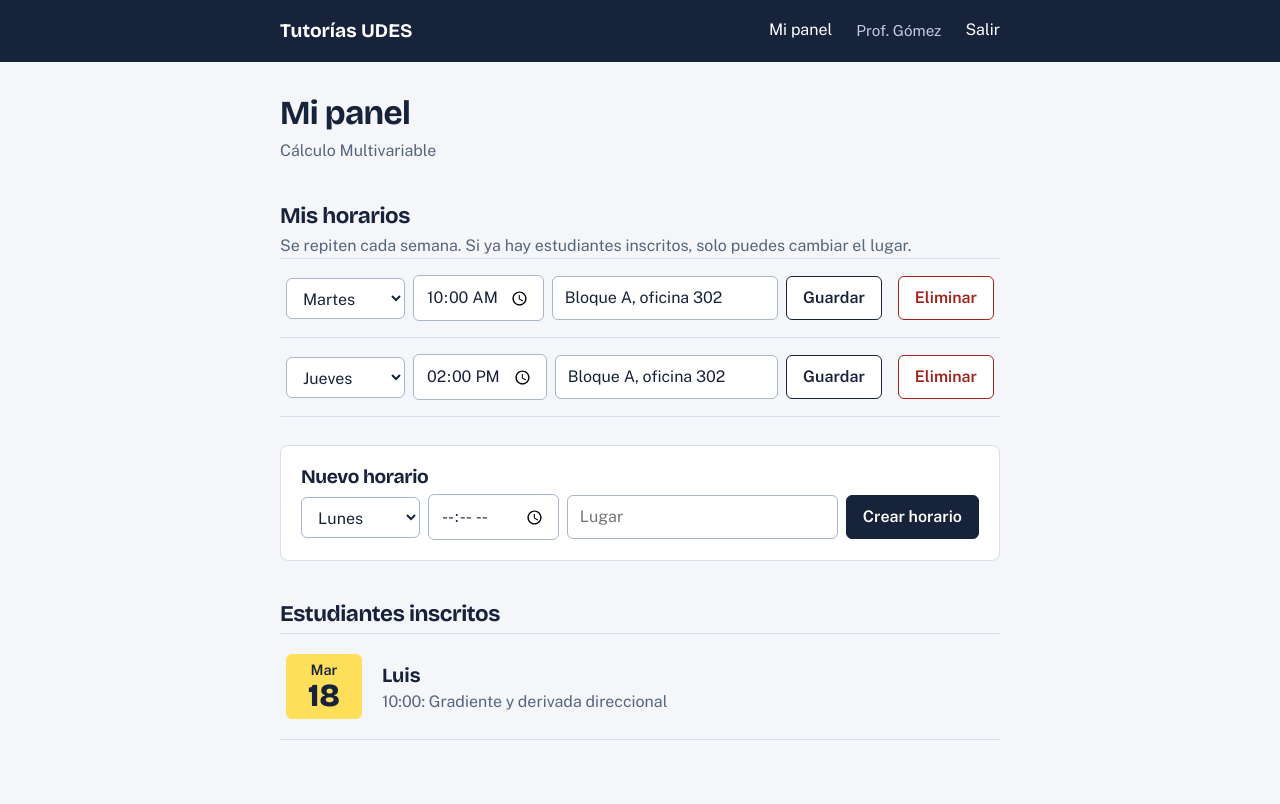
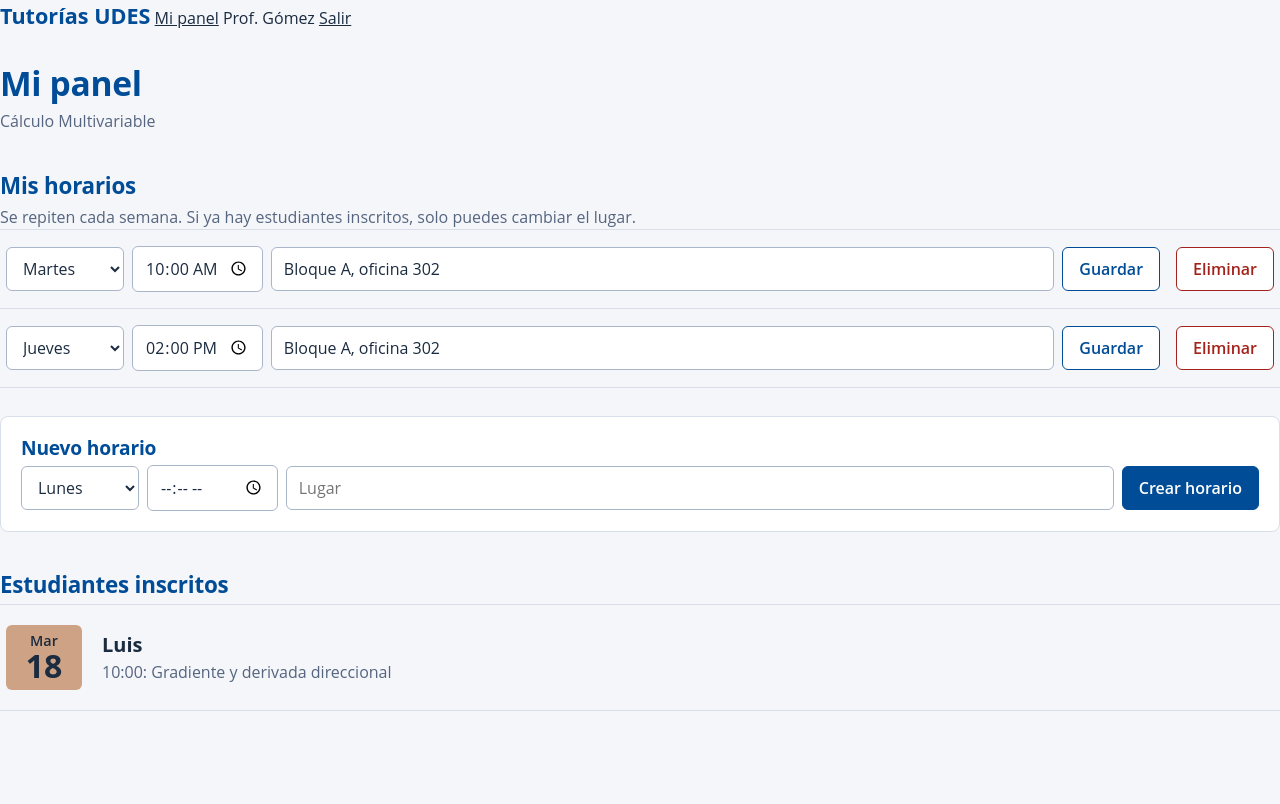
Before and after one commit to Daniromero1410/FUNDAMENTOS_PROG, a Flask app: page /panel in a window 1280 px wide. After the commit the page ends 711 px from the top, so only its background shows below. Run offline with Flask 3, Linux system fonts and the light colour scheme; the visitor is signed in with stand-in values (Sample User, id 1).

Commit message:
style: nueva identidad visual UDES

```diff
--- a/tutoriasPA/static/estilos.css
+++ b/tutoriasPA/static/estilos.css
@@ -1,17 +1,21 @@
-/* ===== Colores y fuentes (cámbialos aquí y cambia todo el sitio) ===== */
+/* ===== Colores y fuentes =====
+   Identidad UDES (Manual de Marca): azul 014C97 y dorado CEA284, fuente Open Sans */
 :root {
+  --azul: #014C97;
+  --azul-oscuro: #013A74;
+  --dorado: #CEA284;
   --papel: #F4F6FA;
   --blanco: #FFFFFF;
-  --tinta: #17233B;
+  --tinta: #1B2B40;
   --tinta-suave: #56657F;
   --linea: #D8DFEA;
-  --marcador: #FFDE59;       /* el amarillo de resaltador: solo para las fechas */
+  --marcador: var(--dorado);
   --ok: #1D6642;
   --ok-fondo: #E3F2E9;
   --error: #A3231C;
   --error-fondo: #FBE9E7;
-  --fuente-titulos: "Bricolage Grotesque", system-ui, sans-serif;
-  --fuente-texto: "Public Sans", system-ui, sans-serif;
+  --fuente-titulos: "Open Sans", system-ui, sans-serif;
+  --fuente-texto: "Open Sans", system-ui, sans-serif;
 }
 
 /* ===== Base ===== */
@@ -28,7 +32,8 @@
 
 h1, h2 {
   font-family: var(--fuente-titulos);
-  letter-spacing: -0.02em;
+  color: var(--azul);
+  letter-spacing: -0.01em;
   line-height: 1.15;
 }
 
@@ -38,50 +43,122 @@
 
 .suave { color: var(--tinta-suave); margin: 0; }
 
-/* ===== Barra de arriba ===== */
-.barra {
-  background: var(--tinta);
-  color: var(--blanco);
+/* ===== Contenedor ===== */
+.contenedor {
+  max-width: 1040px;
+  margin: 0 auto;
+  padding-left: 20px;
+  padding-right: 20px;
 }
 
-.barra-contenido {
-  max-width: 760px;
-  margin: 0 auto;
-  padding: 14px 20px;
+/* ===== 1. Barra superior ===== */
+.barra-superior {
+  background: var(--azul-oscuro);
+  color: #DCE6F2;
+  font-size: 0.85rem;
+}
+.barra-superior-contenido {
   display: flex;
   flex-wrap: wrap;
-  gap: 8px 24px;
+  justify-content: space-between;
+  gap: 2px 16px;
+  padding-top: 6px;
+  padding-bottom: 6px;
+}
+.barra-superior a { color: var(--blanco); }
+.barra-superior a:focus-visible { outline-color: var(--dorado); }
+
+/* ===== 2. Encabezado: marca y menú ===== */
+.cabecera {
+  background: var(--blanco);
+  border-bottom: 4px solid var(--dorado);
+}
+.cabecera-contenido {
+  display: flex;
+  flex-wrap: wrap;
+  gap: 6px 32px;
   align-items: center;
+  justify-content: space-between;
+  padding-top: 14px;
+  padding-bottom: 10px;
 }
 
 .marca {
-  font-family: var(--fuente-titulos);
   font-weight: 700;
-  font-size: 1.2rem;
+  font-size: 1.35rem;
+  color: var(--azul);
+  text-decoration: none;
+}
+.marca-u { font-weight: 400; font-size: 0.9rem; color: var(--tinta-suave); margin-left: 6px; }
+
+.menu { display: flex; flex-wrap: wrap; gap: 4px 24px; }
+.menu a {
+  color: var(--tinta);
+  text-decoration: none;
+  font-weight: 600;
+  padding: 6px 0;
+  border-bottom: 3px solid transparent;
+}
+.menu a:hover { color: var(--azul); }
+.menu a.activo { color: var(--azul); border-bottom-color: var(--azul); }
+
+/* ===== 3. Banner (inicio) y banda del título (páginas internas) ===== */
+.hero {
+  background: var(--azul);
   color: var(--blanco);
+  padding: 56px 0 60px;
+}
+.hero h1 { color: var(--blanco); font-size: 2.6rem; max-width: 640px; margin-bottom: 12px; }
+.hero p { font-size: 1.15rem; max-width: 560px; margin: 0 0 24px; color: #E6EEF7; }
+
+.banda {
+  background: var(--azul);
+  color: var(--blanco);
+  padding: 22px 0 28px;
+}
+.banda h1 { color: var(--blanco); margin: 8px 0 4px; }
+.banda p { margin: 0; color: #DCE6F2; }
+
+.migas { font-size: 0.9rem; color: #DCE6F2; }
+.migas a { color: var(--blanco); }
+.migas a:focus-visible, .hero a:focus-visible { outline-color: var(--dorado); }
+
+/* ===== 4. Contenido y secciones ===== */
+.pagina { padding-top: 32px; padding-bottom: 64px; }
+
+.seccion { margin-bottom: 48px; }
+.seccion-titulo { margin: 0 0 16px; font-size: 1.5rem; }
+.seccion-cabecera { display: flex; justify-content: space-between; align-items: baseline; gap: 16px; }
+.seccion-cabecera .seccion-titulo { margin-bottom: 16px; }
+
+.cuadricula { display: grid; grid-template-columns: repeat(3, 1fr); gap: 16px; }
+.cuadricula-2 { grid-template-columns: repeat(2, 1fr); }
+
+.tarjeta {
+  background: var(--blanco);
+  border: 1px solid var(--linea);
+  border-top: 4px solid var(--dorado);
+  border-radius: 8px;
+  padding: 20px;
+}
+.tarjeta h3 { margin: 0 0 6px; font-size: 1.1rem; color: var(--azul); }
+.paso { margin: 0 0 8px; font-size: 2rem; font-weight: 700; color: var(--dorado); line-height: 1; }
+
+/* Tarjeta de evento */
+.evento {
+  display: flex;
+  gap: 16px;
+  align-items: center;
+  padding: 16px;
+  background: var(--blanco);
+  border: 1px solid var(--linea);
+  border-radius: 8px;
+  color: inherit;
   text-decoration: none;
-  margin-right: auto;
 }
-
-.barra a { color: var(--blanco); }
-.barra-enlace { text-decoration: none; padding: 4px 0; border-bottom: 2px solid transparent; }
-.barra-enlace:hover { border-bottom-color: var(--marcador); }
-.barra-usuario { color: #C3CCDD; font-size: 0.95rem; }
-
-/* ===== Contenido ===== */
-.pagina {
-  max-width: 760px;
-  margin: 0 auto;
-  padding: 32px 20px 64px;
-}
-
-.volver {
-  display: inline-block;
-  margin-bottom: 18px;
-  color: var(--tinta-suave);
-}
-
-.encabezado { margin-bottom: 24px; }
+.evento:hover { border-color: var(--azul); }
+.evento .fecha { flex: 0 0 64px; }
+.evento-titulo { margin: 0 0 2px; font-weight: 700; color: var(--azul); }
 
 /* ===== Avisos (flash) ===== */
 .aviso {
@@ -113,31 +190,27 @@
   font: inherit;
   font-weight: 600;
   cursor: pointer;
-  border: 1px solid var(--tinta);
+  border: 1px solid var(--azul);
   border-radius: 6px;
   padding: 9px 16px;
-  background: var(--tinta);
+  background: var(--azul);
   color: var(--blanco);
 }
-.boton:hover { background: #26375A; }
+.boton:hover { background: var(--azul-oscuro); }
 
-.boton-claro { background: var(--blanco); color: var(--tinta); }
+.boton-dorado { background: var(--dorado); border-color: var(--dorado); color: var(--tinta); text-decoration: none; display: inline-block; }
+.boton-dorado:hover { background: #BE9272; border-color: #BE9272; }
+
+.boton-claro { background: var(--blanco); color: var(--azul); }
 .boton-claro:hover { background: var(--papel); }
 
 .boton-peligro { background: var(--blanco); color: var(--error); border-color: var(--error); }
 .boton-peligro:hover { background: var(--error-fondo); }
 
-/* ===== Entrada ===== */
-.entrada {
-  max-width: 420px;
-  margin: 6vh auto 0;
-  padding: 28px;
-  background: var(--blanco);
-  border: 1px solid var(--linea);
-  border-radius: 8px;
-}
-.entrada form { display: flex; flex-wrap: wrap; gap: 10px; margin-top: 18px; }
-.entrada select { flex: 1 1 140px; }
+/* ===== Entrar (tarjetas del inicio) ===== */
+.entrada { display: flex; flex-direction: column; gap: 10px; align-items: flex-start; }
+.entrada .suave { margin-bottom: 6px; }
+.entrada select { width: 100%; }
 
 /* ===== Lista de profesores ===== */
 .lista { list-style: none; margin: 0; padding: 0; border-top: 1px solid var(--linea); }
@@ -177,7 +250,7 @@
   line-height: 1.1;
 }
 .fecha-dia { display: block; font-size: 0.9rem; font-weight: 600; }
-.fecha-numero { display: block; font-family: var(--fuente-titulos); font-size: 2rem; font-weight: 800; }
+.fecha-numero { display: block; font-family: var(--fuente-titulos); font-size: 2rem; font-weight: 700; }
 
 .tutoria-hora { margin: 0; font-family: var(--fuente-titulos); font-size: 1.25rem; font-weight: 700; }
 .tutoria-detalle { margin: 0; color: var(--tinta-suave); }
```
Also changed, not shown: other parts of tutoriasPA/static/estilos.css (+22 -2 lines).
